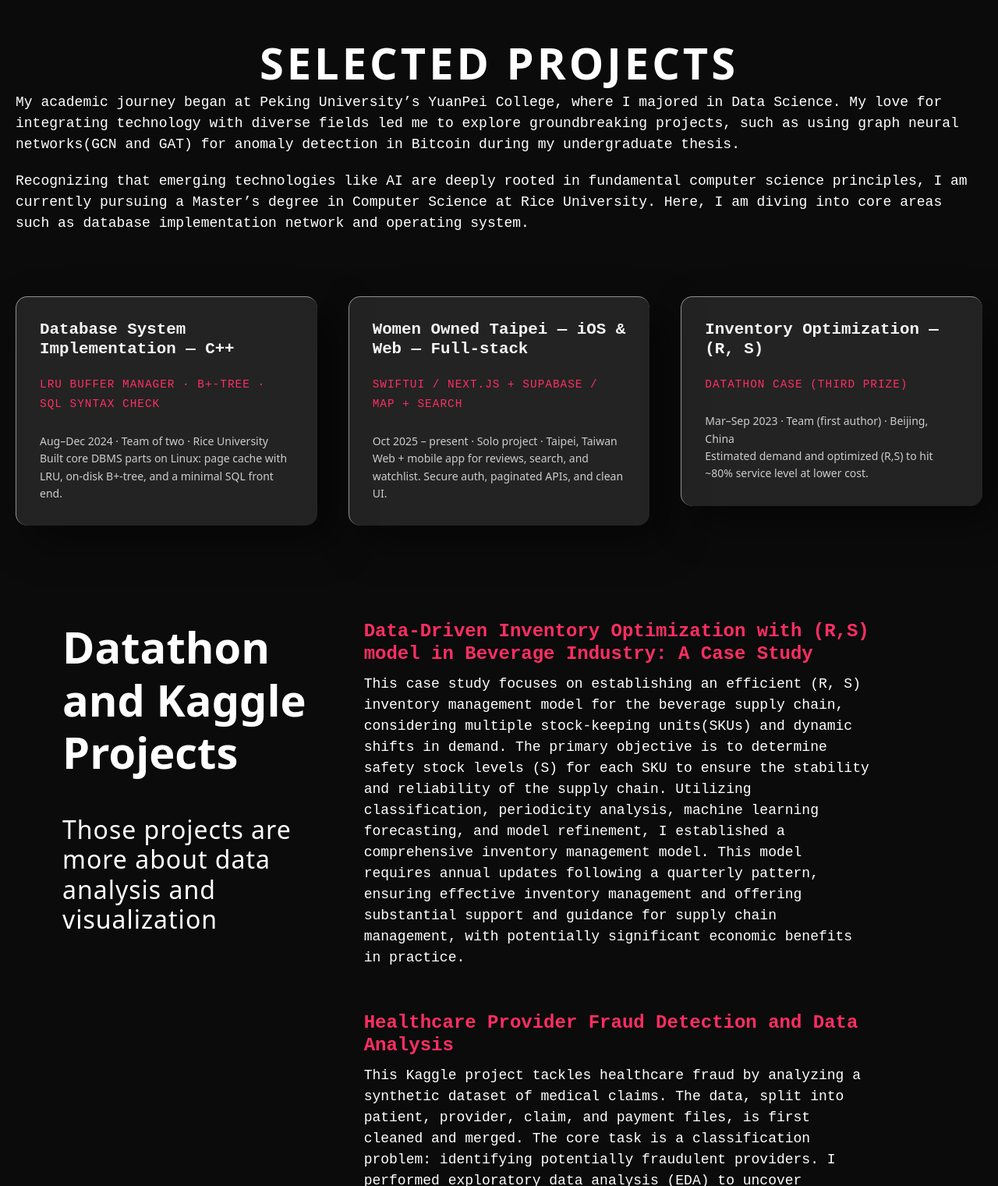
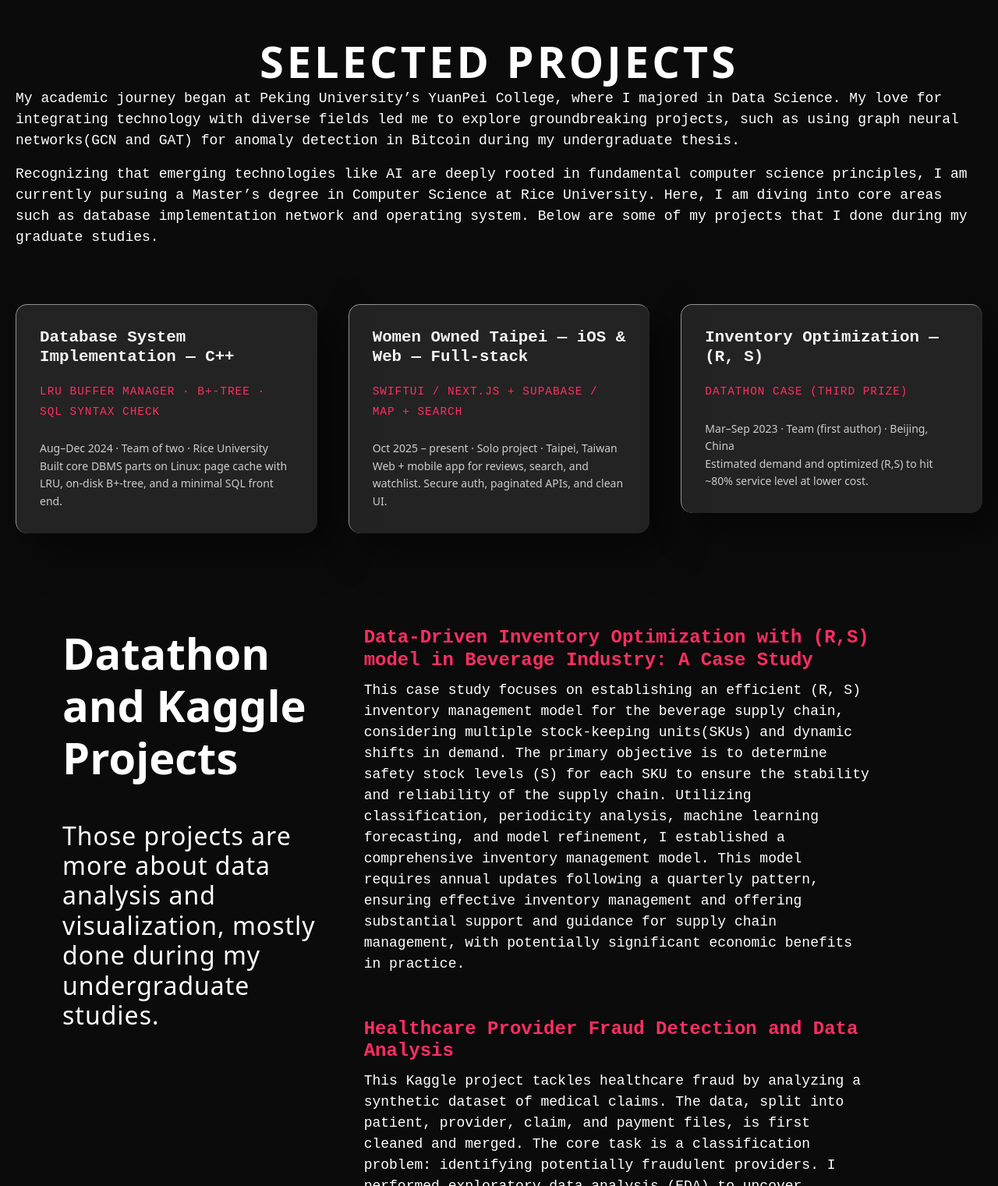
Before and after one commit to audreyhsiao/audreyhsiao.github.io, a plain HTML site: page index.html in a window 1280 px wide. Shown: the part 2987-4508 px from the top of the page at 78% size. Drawn offline with nearby package versions, Linux system fonts and the light colour scheme; a web font is replaced by a local one.

Commit message:
Update project descriptions

```diff
--- a/index.html
+++ b/index.html
@@ -862,7 +862,7 @@
       computer science principles, I
       am
       currently pursuing a Master’s degree in Computer Science at Rice University. Here, I am diving into core areas
-      such as database implementation network and operating system.</p>
+      such as database implementation network and operating system. Below are some of my projects that I done during my graduate studies.</p>
 
 
     </p>
@@ -925,7 +925,7 @@
                   <div class="u-container-layout u-valign-middle-md u-container-layout-1">
                     <h3 class="u-text u-text-1" id="data-analysis-projects">Datathon and Kaggle Projects<br>
                     </h3>
-                    <h2 class="u-text section-title ">Those projects are more about data analysis and visualization</h2>
+                    <h2 class="u-text section-title ">Those projects are more about data analysis and visualization, mostly done during my undergraduate studies.</h2>
 
                     <!--p class="u-text u-text-grey-30 u-text-3">The sale of a significant home is truly noteworthy. To represent a home of distinction requires highly-qualified real estate professionals with global reach and local expertise. Founded in 1976, the Sotheby’s International
                                             Realty brand is a unique and distinctive network of brokerage agencies offering a wide selection of luxury homes, estates and properties for sale throughout the world.</p-->
```
